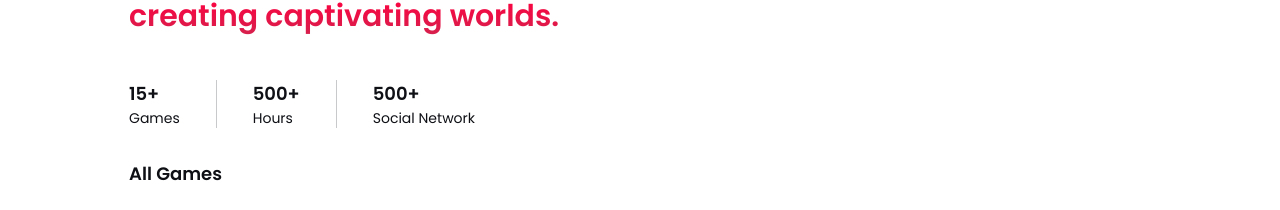
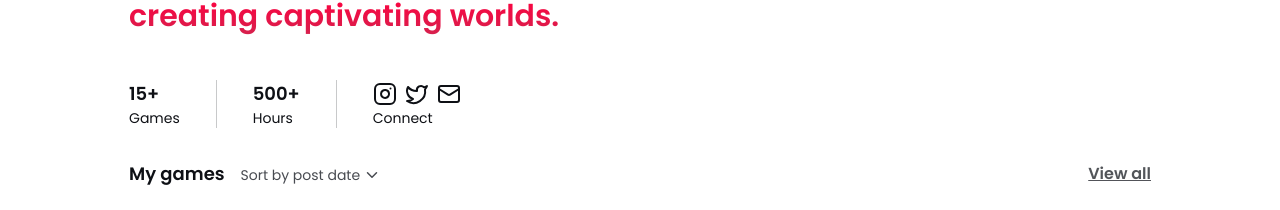
Before and after one commit to stardusteight-d4c/gametracker, a Next.js app in the folder web/: page / in a window 1280 px wide. Shown: the part 134-344 px from the top of the page. Built offline with nearby package versions, Linux system fonts and the light colour scheme; grey boxes are pictures that could not be loaded.

Commit message:
chore: making interface

```diff
--- a/web/src/app/(home)/page.tsx
+++ b/web/src/app/(home)/page.tsx
@@ -1,5 +1,13 @@
 import { GameCard } from "@/modules/components/GameCard/GameCard"
-import { CircleUserRound, Search } from "lucide-react"
+import {
+  ChevronDown,
+  CircleUserRound,
+  Instagram,
+  LogIn,
+  Mail,
+  Search,
+  Twitter,
+} from "lucide-react"
 
 export default function Home() {
   return (
@@ -18,10 +26,12 @@ export default function Home() {
             />
             <Search className="absolute left-1 top-1/2 -translate-y-1/2 text-light-str/50" />
           </div>
-          <button className="flex items-center h-[29px] px-3 gap-x-1 hover:scale-105 transition-all text-light-str bg-gradient-to-t from-[#D5224E] to-[#FF003F] rounded">
-            <CircleUserRound className="w-[20px] cursor-pointer" />
-            Sign In
-          </button>
+          <div className="flex items-center gap-x-1">
+            <button className="flex items-center h-[29px] px-3 gap-x-1 hover:scale-105 transition-all text-light-str bg-gradient-to-t from-[#D5224E] to-[#FF003F] rounded">
+              <CircleUserRound className="w-[20px] cursor-pointer" />
+              Sign In
+            </button>
+          </div>
         </div>
       </div>
       <div className="flex flex-col max-w-[1022px] mt-[50px] mb-[100px] w-full mx-auto pt-11">
@@ -43,12 +53,25 @@ export default function Home() {
           </div>
           <div className="w-0 h-12 border-l border-l-dark-low/30 mx-9" />
           <div className="flex flex-col">
-            <span className="text-lg font-semibold">500+</span>
-            <span className="text-sm">Social Network</span>
+            <span className="text-lg font-semibold flex items-center gap-x-2">
+              <Instagram className="h-7 cursor-pointer" />
+              <Twitter className="h-7 cursor-pointer" />
+              <Mail className="h-7 cursor-pointer" />
+            </span>
+            <span className="text-sm">Connect</span>
           </div>
         </div>
         <div className="flex flex-col">
-          <h3 className="text-lg font-semibold mb-6">All Games</h3>
+          <div className="mb-6 flex items-center justify-between">
+            <div className="flex items-center gap-x-4">
+              <h3 className="text-lg font-semibold ">My games</h3>
+              <span className="text-sm text-dark-low cursor-pointer font-normal -mb-[2px] flex items-center">
+                Sort by post date <ChevronDown className="h-[18px]" />
+              </span>
+            </div>
+            <h3 className="text-base font-semibold cursor-pointer underline text-dark-mid/80">View all</h3>
+
+          </div>
           <div className="grid grid-cols-5 gap-x-[10px] gap-y-7 flex-wrap">
             <GameCard />
             <GameCard />
```
